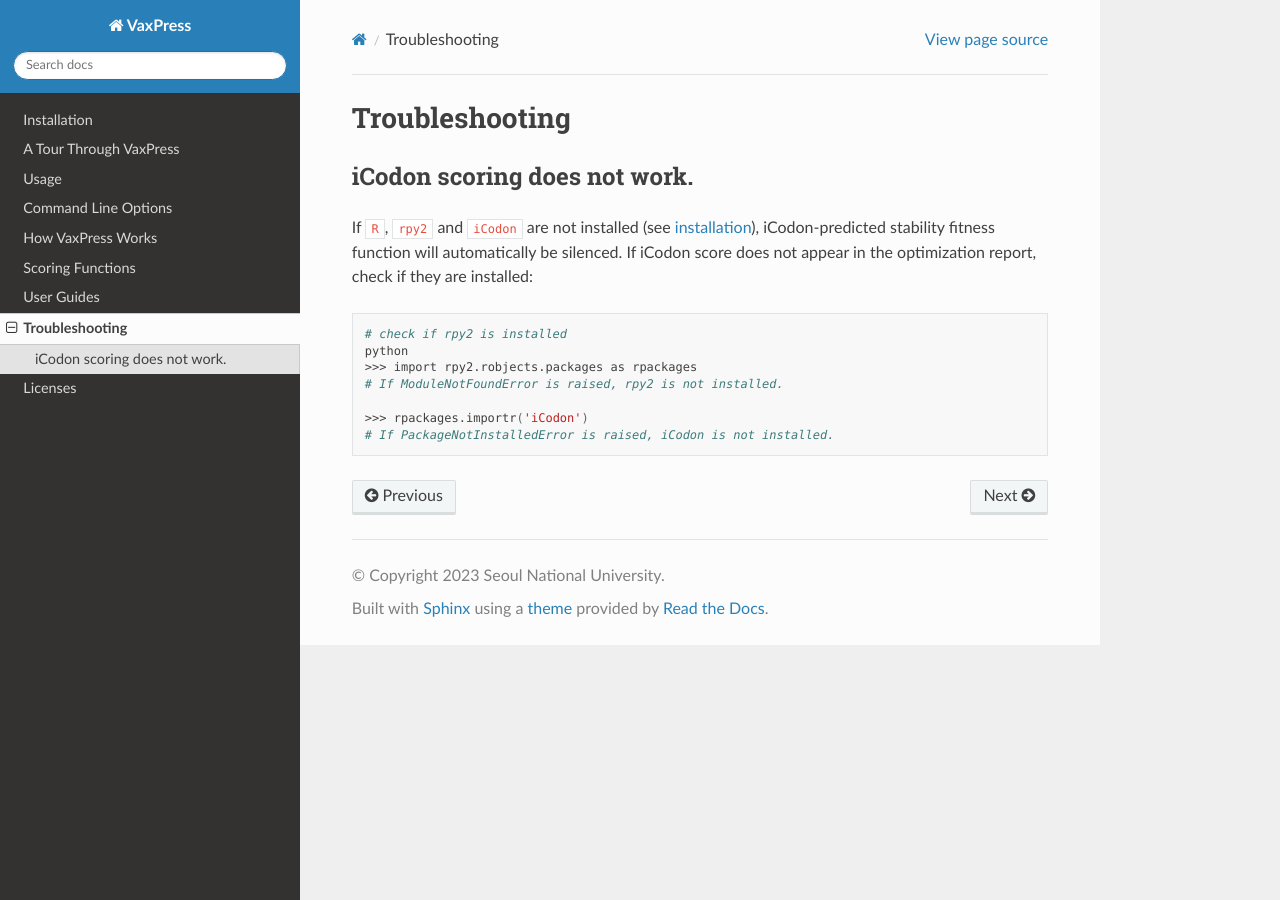
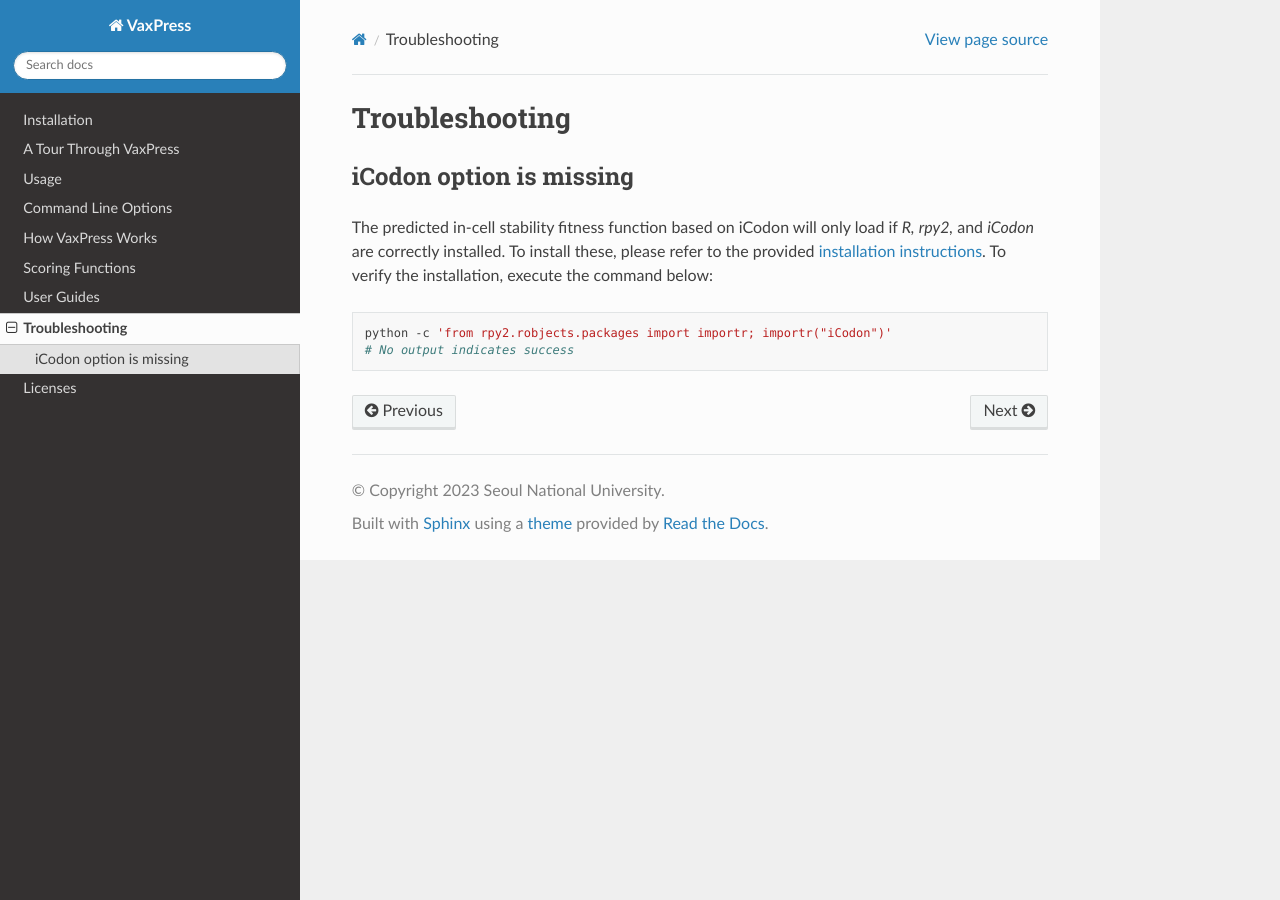
Before and after one commit to ChangLabSNU/VaxPress, a Sphinx documentation site: the page built from docs/troubleshooting.rst, in a window 1280 px wide. Built offline with Sphinx 7.4.7 and the Read the Docs theme 2.0.0, drawn with Linux system fonts in a browser that asks for light colours.

Commit message:
Revise Troubleshooting page for clarity.

```diff
--- a/docs/troubleshooting.rst
+++ b/docs/troubleshooting.rst
@@ -1,20 +1,15 @@
 Troubleshooting
 ***************
 
--------------------------------
-iCodon scoring does not work.
--------------------------------
+------------------------
+iCodon option is missing
+------------------------
 
-If ``R``, ``rpy2`` and ``iCodon`` are not installed (see
-:ref:`installation <label-installing>`), iCodon-predicted stability
-fitness function will automatically be silenced. If iCodon score
-does not appear in the optimization report, check if they are
-installed::
+The predicted in-cell stability fitness function based on iCodon
+will only load if *R,* *rpy2,* and *iCodon* are correctly installed.
+To install these, please refer to the provided :doc:`installation
+instructions <installation>`. To verify the installation,
+execute the command below::
 
-    # check if rpy2 is installed
-    python
-    >>> import rpy2.robjects.packages as rpackages
-    # If ModuleNotFoundError is raised, rpy2 is not installed.
-
-    >>> rpackages.importr('iCodon')
-    # If PackageNotInstalledError is raised, iCodon is not installed.
+    python -c 'from rpy2.robjects.packages import importr; importr("iCodon")'
+    # No output indicates success
```
